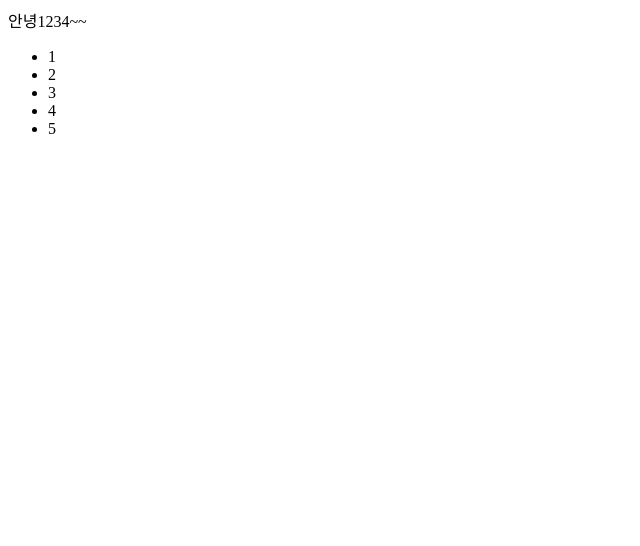
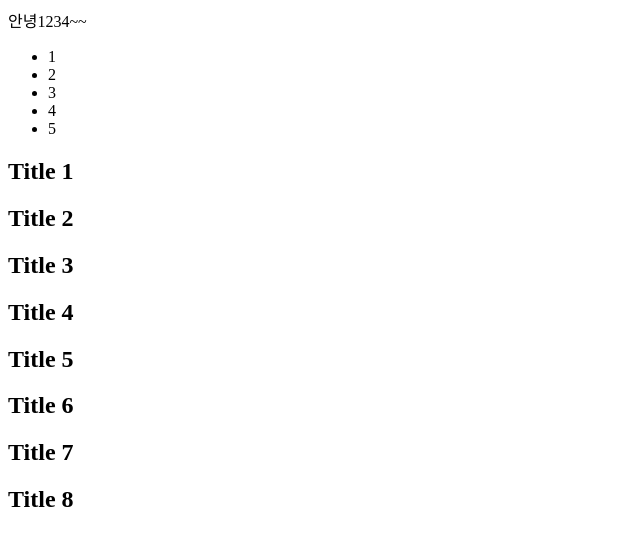
Before and after one commit to hydrangea86/html_css_study, a plain HTML site: page hello.html in a window 1280 px wide. Shown: the whole page, without its empty margins (0-640 px from the left). Drawn offline with Linux system fonts and the light colour scheme.

Commit message:
[21.08.17 #css 최종수정]

```diff
--- a/hello.html
+++ b/hello.html
@@ -20,6 +20,35 @@
 			<li>5</li>
 		</ul>
 	</div>
+
+
+	<!-- .container>section*8>h1{Title $} -->
+    <div class="container">
+        <section>
+            <h1>Title 1</h1>
+        </section>
+        <section>
+            <h1>Title 2</h1>
+        </section>
+        <section>
+            <h1>Title 3</h1>
+        </section>
+        <section>
+            <h1>Title 4</h1>
+        </section>
+        <section>
+            <h1>Title 5</h1>
+        </section>
+        <section>
+            <h1>Title 6</h1>
+        </section>
+        <section>
+            <h1>Title 7</h1>
+        </section>
+        <section>
+            <h1>Title 8</h1>
+        </section>
+    </div>
 </body>
 
 </html>
```
Also changed, not shown: 2. CSS 기초/11. flex-box/4. align-content.html (+2 -2 lines), 2. CSS 기초/11. flex-box/6. flex-grow.html (+6 -6 lines), 2. CSS 기초/11. flex-box/7. flex-shrink.html (+4 -6 lines), 2. CSS 기초/11. flex-box/8. align-self.html (+1 -0 lines), 2. CSS 기초/2. 선택자/5. 후손선택자.html (+2 -2 lines), 2. CSS 기초/2. 선택자/8. 속성선택자.html (+1 -1 lines), 2. CSS 기초/3.가상 선택자/1. hover,active,focus.html (+2 -2 lines), 2. CSS 기초/3.가상 선택자/5. before,after.html (+1 -1 lines), 2. CSS 기초/5.박스 속성/2. 속성값/1. width,height.html (+2 -2 lines), 2. CSS 기초/5.박스 속성/2. 속성값/5. border.html (+3 -3 lines), 2. CSS 기초/7. 배경/2. bg-attachment.html (+1 -1 lines), 2. CSS 기초/8. 레이아웃/3. 중첩레이아웃.html (+1 -1 lines), 2. CSS 기초/8. 레이아웃/4. 연습1.html (+0 -1 lines), 2. CSS 기초/9. position/2. relative.html (+2 -0 lines), 3 more files.
